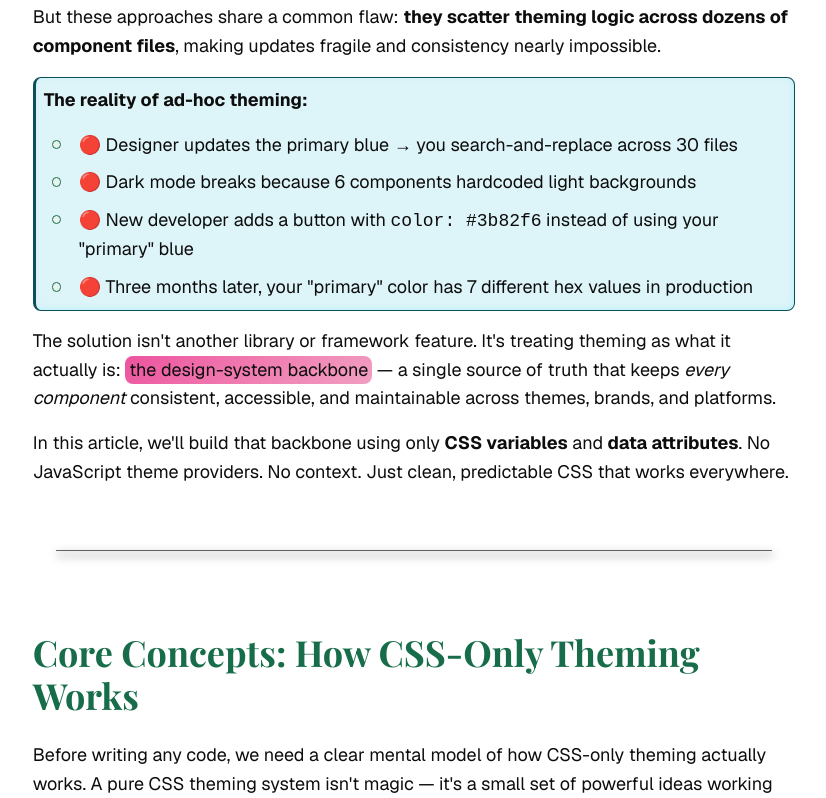
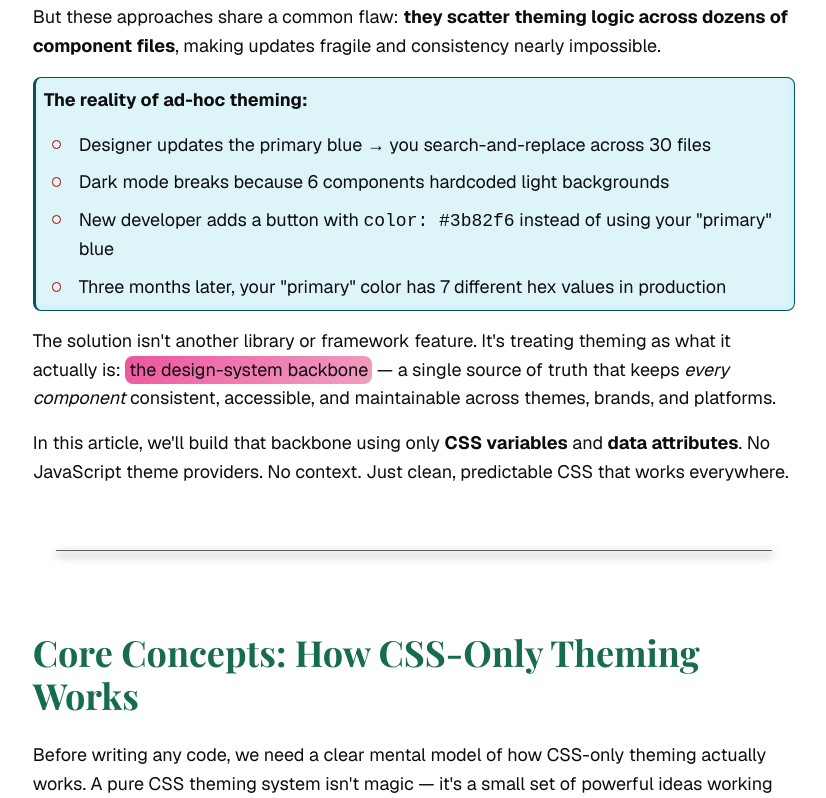
Before and after one commit to codercarl1243/react_components_system, a Next.js app: page /blog/design-system/theming in a window 1280 px wide. Shown: the part 1522-2320 px from the top of the page, without its empty margins (93-919 px from the left). Built offline with nearby package versions, Linux system fonts and the light colour scheme; a web font is replaced by a local one.

Commit message:
UPDATE list should allow use of variants in styling

```diff
--- a/app/blog/design-system/theming/(blog_sections)/2_why.tsx
+++ b/app/blog/design-system/theming/(blog_sections)/2_why.tsx
@@ -51,11 +51,11 @@ export default function Section2() {
                     <p>
                         <strong>The reality of ad-hoc theming:</strong>
                     </p>
-                    <List spacing="tight" variant="danger">
-                        <li>🔴 Designer updates the primary blue → you search-and-replace across 30 files</li>
-                        <li>🔴 Dark mode breaks because 6 components hardcoded light backgrounds</li>
-                        <li>🔴 New developer adds a button with <code>color: #3b82f6</code> instead of using your "primary" blue</li>
-                        <li>🔴 Three months later, your "primary" color has 7 different hex values in production</li>
+                    <List spacing="tight" marker="circle" variant="danger">
+                        <li>Designer updates the primary blue → you search-and-replace across 30 files</li>
+                        <li>Dark mode breaks because 6 components hardcoded light backgrounds</li>
+                        <li>New developer adds a button with <code>color: #3b82f6</code> instead of using your "primary" blue</li>
+                        <li>Three months later, your "primary" color has 7 different hex values in production</li>
                     </List>
                 </PostNote>
 
--- a/app/styles/components/list.css
+++ b/app/styles/components/list.css
@@ -13,10 +13,10 @@
 }
 
 .list li::before {
-  --list-background-color: var(--background-color);
+  --list-marker-bg-color: var(--background-color, transparent);
   --list-color: var(--foreground-color, var(--color-secondary-400));
+  --list-border-color: var(--border-color, transparent);
   --list-border: none;
-  --list-border-color: var(--border-color, transparent);
   --list-border-radius: 0;
 
   content: '';
@@ -28,7 +28,7 @@
   border: var(--list-border);
   border-color: var(--list-border-color);
   border-radius: var(--list-border-radius);
-  background-color: var(--list-background-color);
+  background-color: var(--list-marker-bg-color);
   color: var(--list-color);
 }
 
@@ -53,21 +53,22 @@
   margin-block-end: calc(var(--list-spacing) * 2);
 }
 
-/* Unordered list variants */
-.list--disc li::before,
-.list--square li::before {
-  background-color: var(--color-secondary-400);
+.list--disc li::before {
+  background: conic-gradient(var(--list-marker-bg-color), var(--surface-color), var(--list-border-color));
+  height: 1rem;
+  width: 1rem;
+  top: 0.35rem;
 }
 
+/* Unordered list variants */
 .list--disc li::before,
 .list--circle li::before {
   --list-border-radius: var(--radius-circle);
 }
 
 .list--circle li::before {
-  --list-background-color: var(--color-secondary-100);
+  --list-marker-bg-color: var(--surface-color);
   --list-border: var(--border-thin);
-  --list-border-color: var(--color-secondary-400);
 }
 
 /* Ordered list variants */
```
